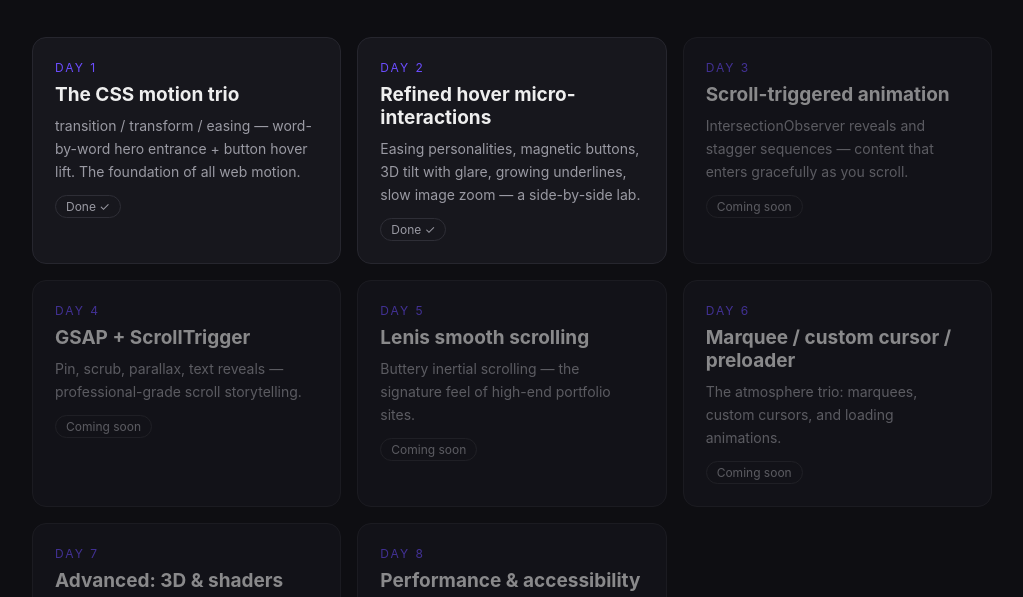
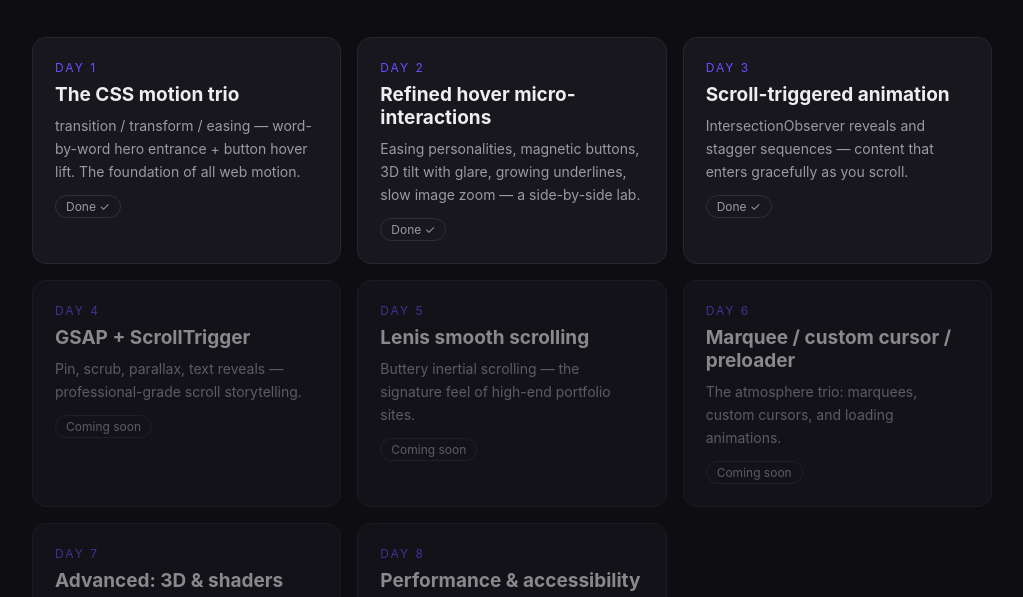
Before and after one commit to cjwmay/motion-library, a website: page index.html in a window 1280 px wide. Shown: the part 170-767 px from the top of the page, without its empty margins (128-1151 px from the left). Drawn offline with Linux system fonts and the light colour scheme.

Commit message:
Mark Day 3 done on homepage

```diff
--- a/index.html
+++ b/index.html
@@ -56,12 +56,12 @@
       <p>Easing personalities, magnetic buttons, 3D tilt with glare, growing underlines, slow image zoom — a side-by-side lab.</p>
       <span class="tag">Done ✓</span>
     </a>
-    <div class="card soon">
+    <a class="card" href="lessons/day-03-scroll-reveal-stagger/index.html">
       <div class="day">Day 3</div>
       <h2>Scroll-triggered animation</h2>
       <p>IntersectionObserver reveals and stagger sequences — content that enters gracefully as you scroll.</p>
-      <span class="tag">Coming soon</span>
-    </div>
+      <span class="tag">Done ✓</span>
+    </a>
     <div class="card soon">
       <div class="day">Day 4</div>
       <h2>GSAP + ScrollTrigger</h2>
```
